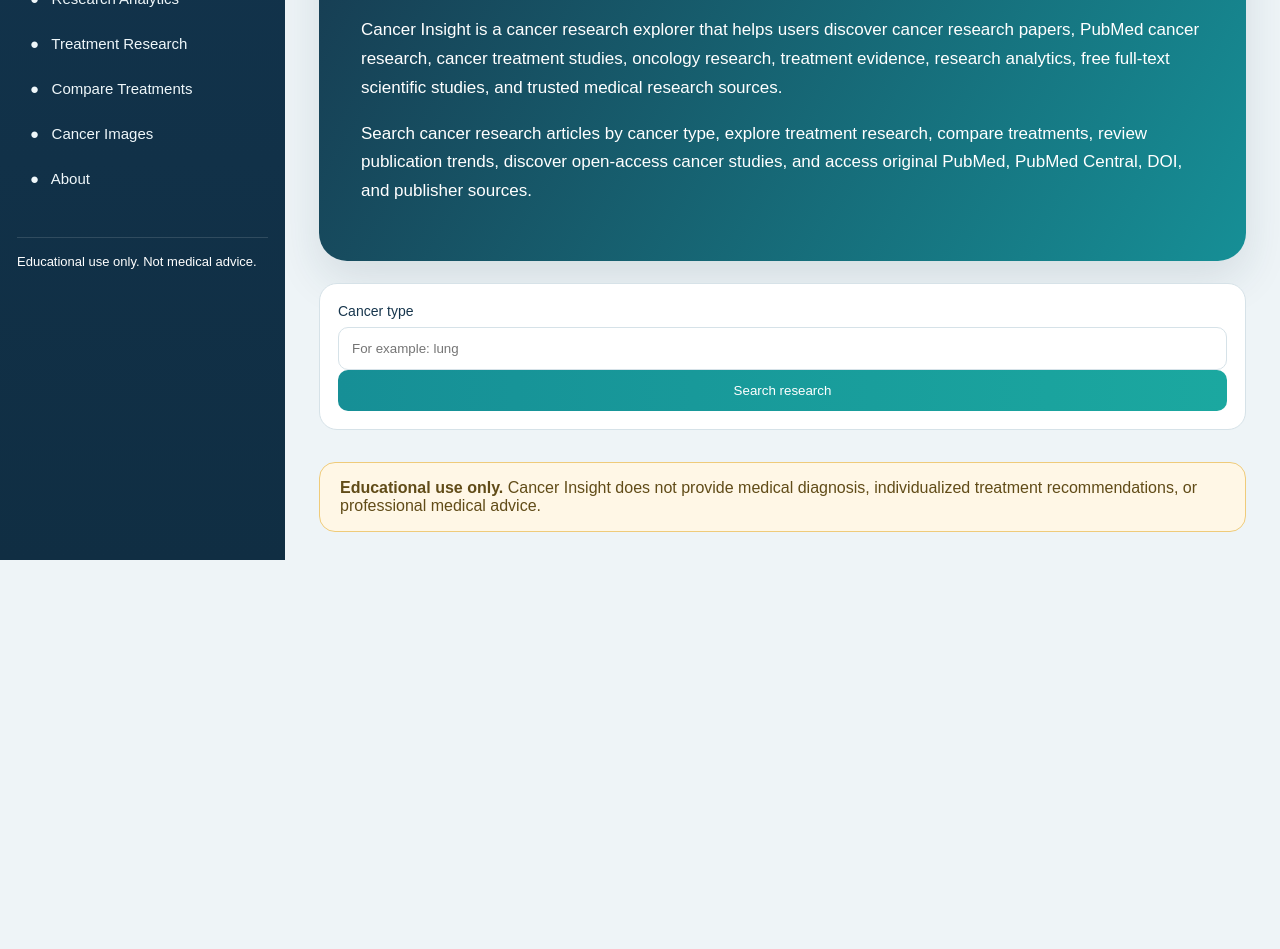
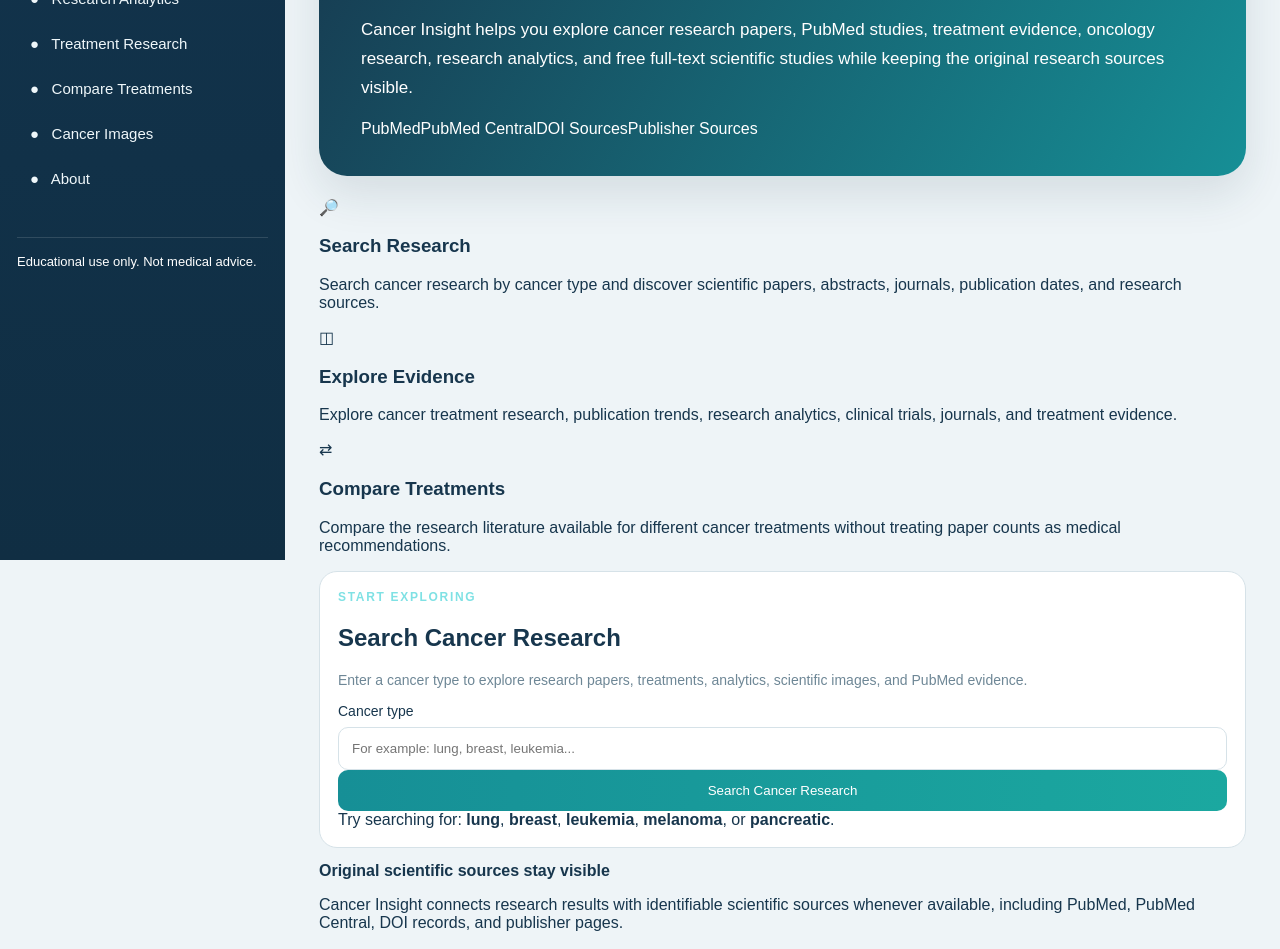
Before and after one commit to taliakasissieh/Cancer-Insight-Web, a Next.js app: page / in a window 1280 px wide. Shown: the part 240-1189 px from the top of the page. Before the commit the page ends 806 px from the top, so only its background shows below. Built offline with nearby package versions, Linux system fonts and the light colour scheme.

Commit message:
Update page.js

```diff
--- a/app/page.js
+++ b/app/page.js
@@ -658,31 +658,114 @@
     <>
       <section className="hero">
         <div className="eyebrow">
-          Cancer Research Explorer • PubMed Cancer Research • Evidence-First Sources
+          Evidence-First Cancer Research Explorer
         </div>
 
         <h1>
           Cancer Insight
         </h1>
 
-        <h2>
-          Explore Cancer Research Papers, Treatments, and PubMed Studies
+        <h2 className="heroSubtitle">
+          Explore Cancer Research Papers,
+          Treatments, and PubMed Studies
         </h2>
 
         <p>
-          Cancer Insight is a cancer research explorer that helps users discover
-          cancer research papers, PubMed cancer research, cancer treatment studies,
-          oncology research, treatment evidence, research analytics, free full-text
-          scientific studies, and trusted medical research sources.
+          Cancer Insight helps you explore cancer research
+          papers, PubMed studies, treatment evidence,
+          oncology research, research analytics, and
+          free full-text scientific studies while keeping
+          the original research sources visible.
         </p>
 
+        <div className="sourcePills">
+          <span>
+            PubMed
+          </span>
+
+          <span>
+            PubMed Central
+          </span>
+
+          <span>
+            DOI Sources
+          </span>
+
+          <span>
+            Publisher Sources
+          </span>
+        </div>
+      </section>
+
+      <div className="homeFeatures">
+        <div className="featureCard">
+          <div className="featureIcon">
+            🔎
+          </div>
+
+          <h3>
+            Search Research
+          </h3>
+
           <p>
-          Search cancer research articles by cancer type, explore treatment research,
-          compare treatments, review publication trends, discover open-access cancer
-          studies, and access original PubMed, PubMed Central, DOI, and publisher
+            Search cancer research by cancer type and
+            discover scientific papers, abstracts,
+            journals, publication dates, and research
             sources.
           </p>
-      </section>
+        </div>
+
+        <div className="featureCard">
+          <div className="featureIcon">
+            ◫
+          </div>
+
+          <h3>
+            Explore Evidence
+          </h3>
+
+          <p>
+            Explore cancer treatment research, publication
+            trends, research analytics, clinical trials,
+            journals, and treatment evidence.
+          </p>
+        </div>
+
+        <div className="featureCard">
+          <div className="featureIcon">
+            ⇄
+          </div>
+
+          <h3>
+            Compare Treatments
+          </h3>
+
+          <p>
+            Compare the research literature available for
+            different cancer treatments without treating
+            paper counts as medical recommendations.
+          </p>
+        </div>
+      </div>
+
+      <section className="panel searchPanel">
+        <div className="searchIntro">
+          <div>
+            <div className="eyebrow darkEyebrow">
+              START EXPLORING
+            </div>
+
+            <h2>
+              Search Cancer Research
+            </h2>
+
+            <p className="muted">
+              Enter a cancer type to explore research
+              papers, treatments, analytics, scientific
+              images, and PubMed evidence.
+            </p>
+          </div>
+        </div>
 
         {error && (
           <div className="error">
@@ -697,8 +780,8 @@
         )}
 
         <form
-        className="panel"
           onSubmit={search}
+          className="searchForm"
         >
           <label>
             Cancer type
@@ -710,11 +793,9 @@
                   e.target.value
                 )
               }
-            placeholder="For example: lung"
+              placeholder="For example: lung, breast, leukemia..."
             />
           </label>
-
-        <br />
 
           <button
             className="primary"
@@ -722,16 +803,58 @@
           >
             {busy
               ? 'Searching and enriching papers with PubMed metadata…'
-            : 'Search research'}
+              : 'Search Cancer Research'}
           </button>
         </form>
 
+        <div className="searchHint">
+          Try searching for:
+          <b> lung</b>,
+          <b> breast</b>,
+          <b> leukemia</b>,
+          <b> melanoma</b>, or
+          <b> pancreatic</b>.
+        </div>
+      </section>
+
+      <section className="trustPanel">
+        <div>
+          <strong>
+            Original scientific sources stay visible
+          </strong>
+
+          <p>
+            Cancer Insight connects research results with
+            identifiable scientific sources whenever
+            available, including PubMed, PubMed Central,
+            DOI records, and publisher pages.
+          </p>
+        </div>
+
+        <div className="trustBadge">
+          ✓ Evidence-first
+        </div>
+      </section>
+
       {data && (
         <>
+          <div className="resultsHeading">
+            <div>
+              <div className="eyebrow darkEyebrow">
+                SEARCH RESULTS
+              </div>
+
               <h2>
-            Research
-            Highlights
+                {title(data.cancer)} Cancer
+                Research Highlights
               </h2>
+            </div>
+
+            <p className="muted">
+              Research overview based on the literature
+              returned by Cancer Insight.
+            </p>
+          </div>
 
           <Metrics
             p={
@@ -745,9 +868,7 @@
           />
 
           <h3>
-            Treatment
-            research
-            coverage
+            Treatment Research Coverage
           </h3>
 
           <Bars
@@ -755,6 +876,20 @@
               data.treatments
             }
           />
+
+          <div className="panel resultHelp">
+            <b>
+              Continue exploring
+            </b>
+
+            <p>
+              Use the navigation to view individual
+              research papers, analyze publication trends,
+              explore treatment research, compare
+              treatments, or view scientific cancer
+              images.
+            </p>
+          </div>
         </>
       )}
     </>
```
Lines whose indentation alone changed are shown as unchanged.
